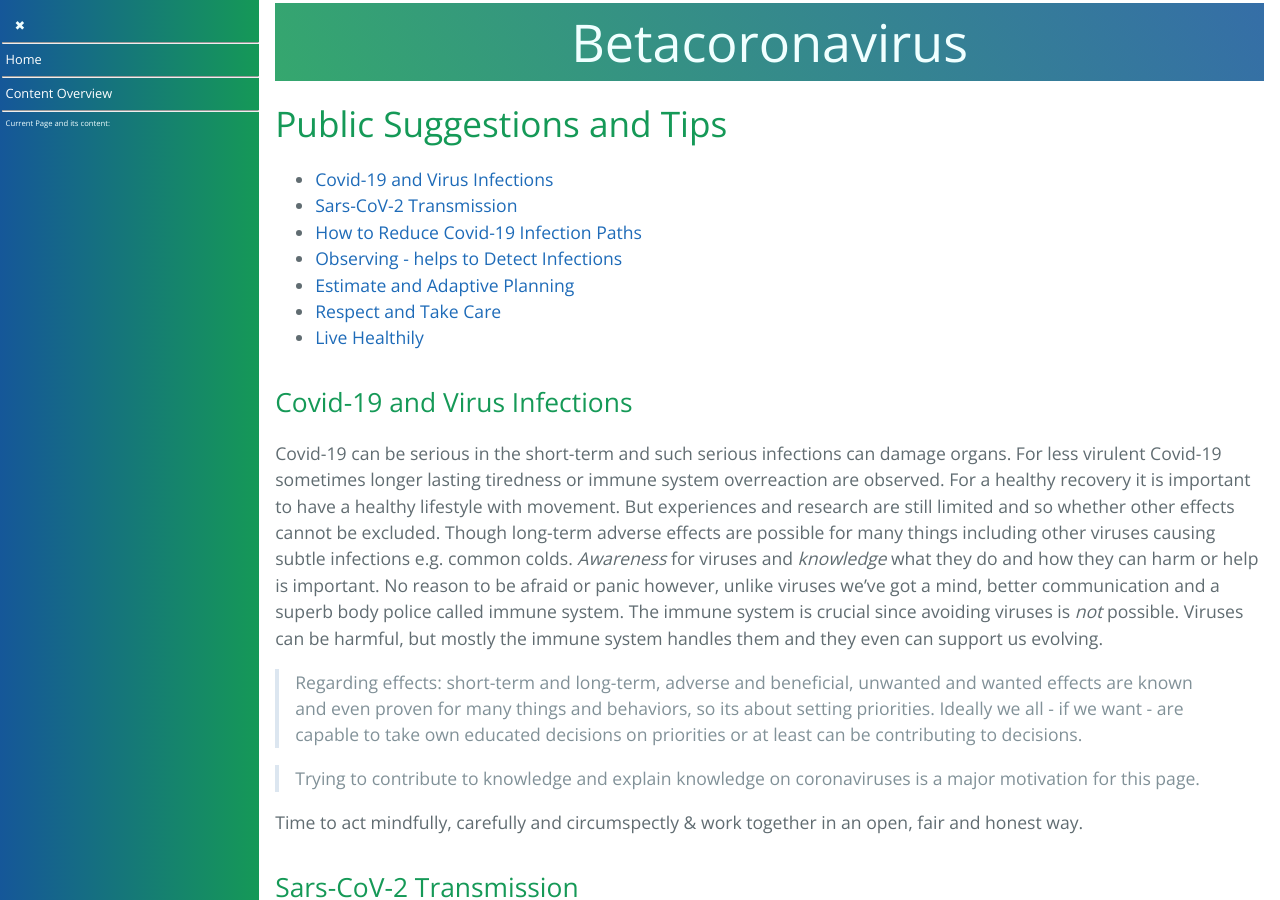
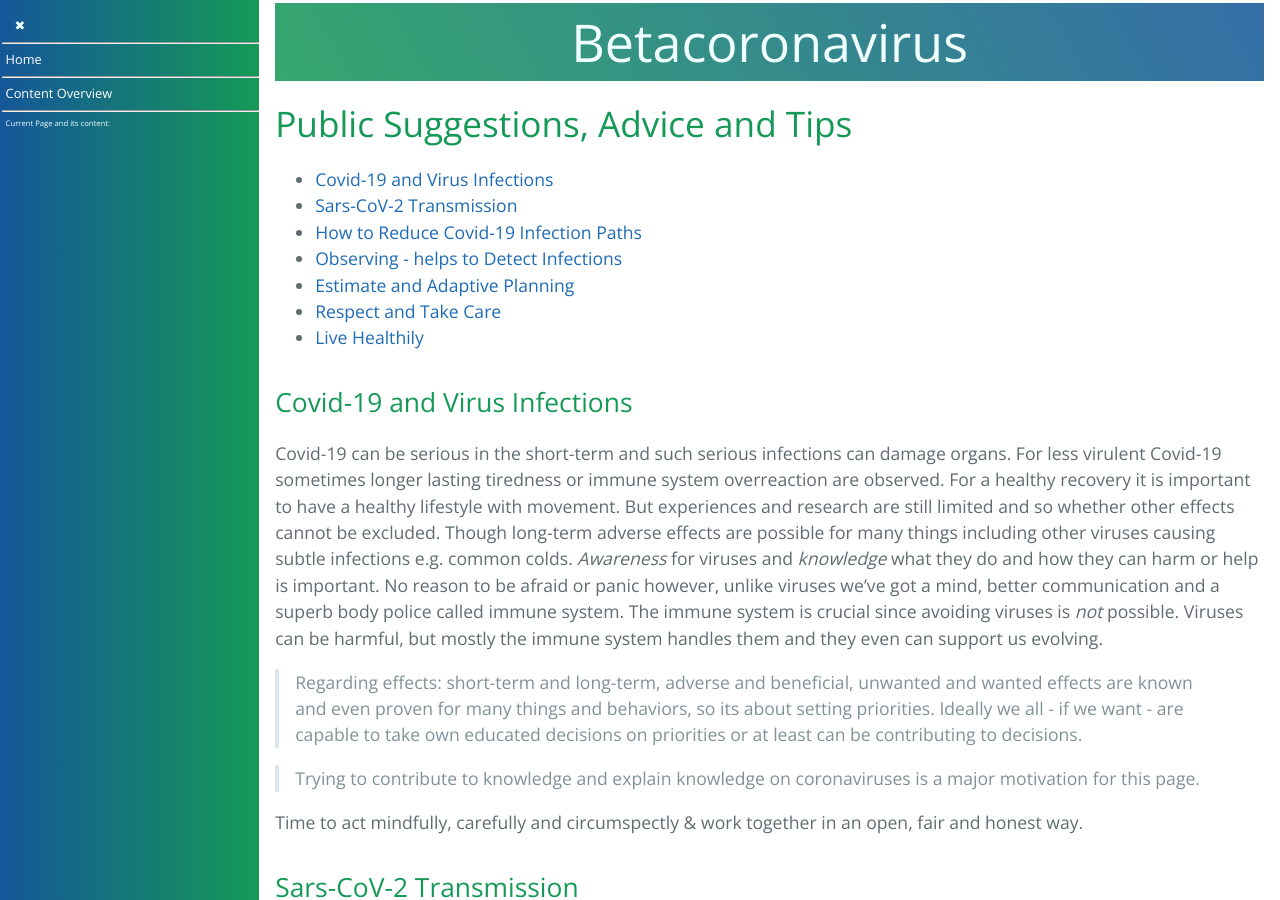
Before and after one commit to forestgrape/coronavirus, a Jekyll site: the page built from 1_introduction/suggestions.md, in a window 1280 px wide and 900 px high. Built offline with Jekyll 4.4.1, drawn with Linux system fonts in a browser that asks for light colours; our own code applies the rules of GitHub Pages for plain Markdown files.

Commit message:
renamed suggestions_and_tips.md to suggestions.md

```diff
--- a/1_introduction/suggestions_and_tips.md
+++ b/1_introduction/suggestions.md
@@ -1,5 +1,5 @@
 
-# Public Suggestions and Tips
+# Public Suggestions, Advice and Tips
 
 * [Covid-19 and Virus Infections](#covid-19-and-virus-infections)
 * [Sars-CoV-2 Transmission](#sars-cov-2-transmission)
```
